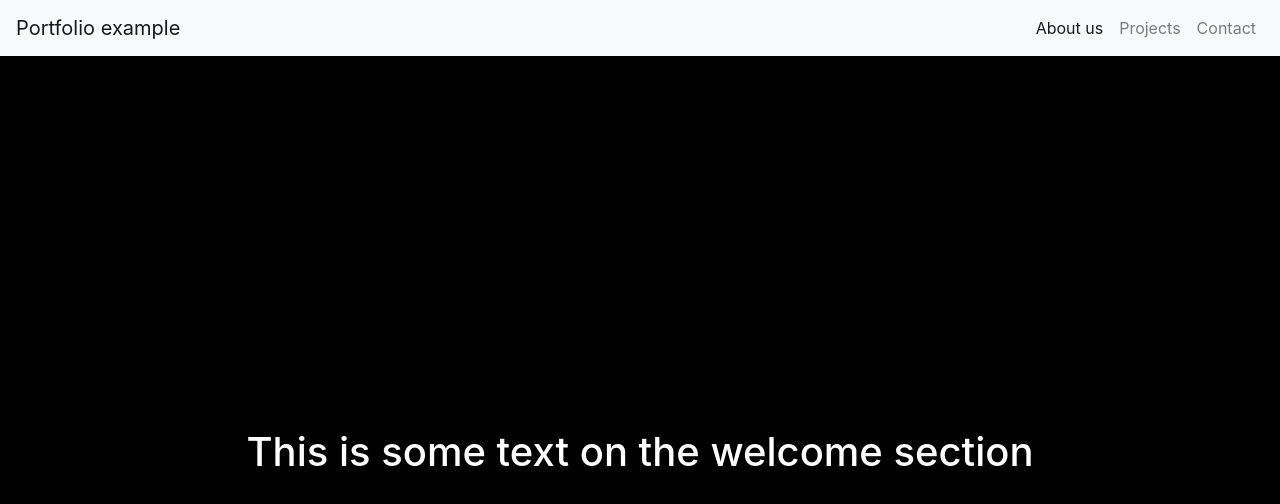
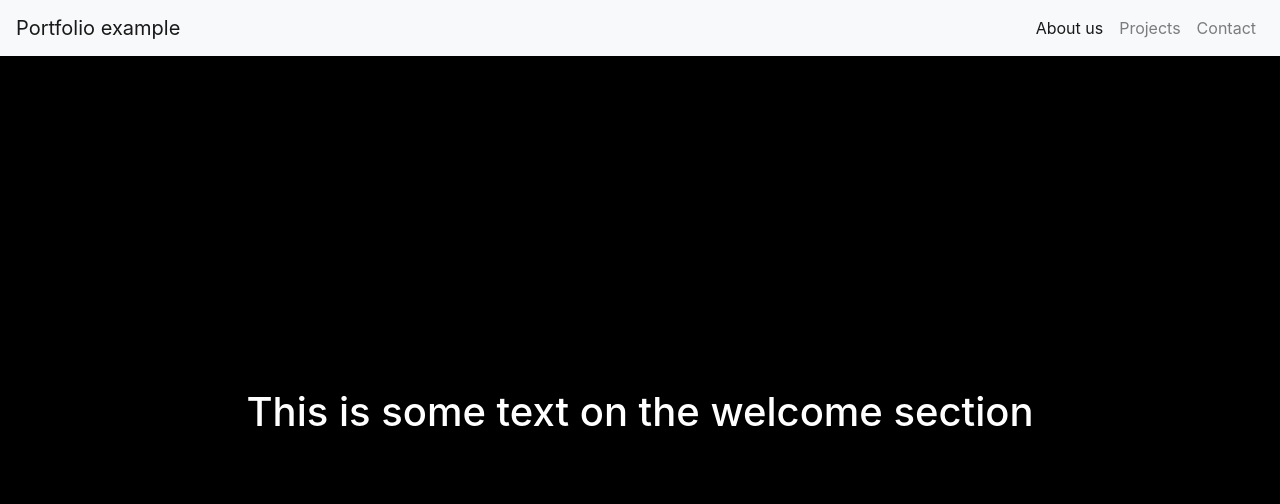
Before and after one commit to certilremy/microvers_port_proj, a plain HTML site: page index.html in a window 1280 px wide. Drawn offline with nearby package versions, Linux system fonts and the light colour scheme.

Commit message:
Update index.html

```diff
--- a/index.html
+++ b/index.html
@@ -28,7 +28,7 @@
       </div>
     </nav>
     <div id="welcome-section" class="container">
-      <div class="row" style="height: 100vh">
+      <div class="row" style="height: 90vh">
         <div class="col align-self-center">
           <h1>This is some text on the welcome section</h1>
         </div>
```
